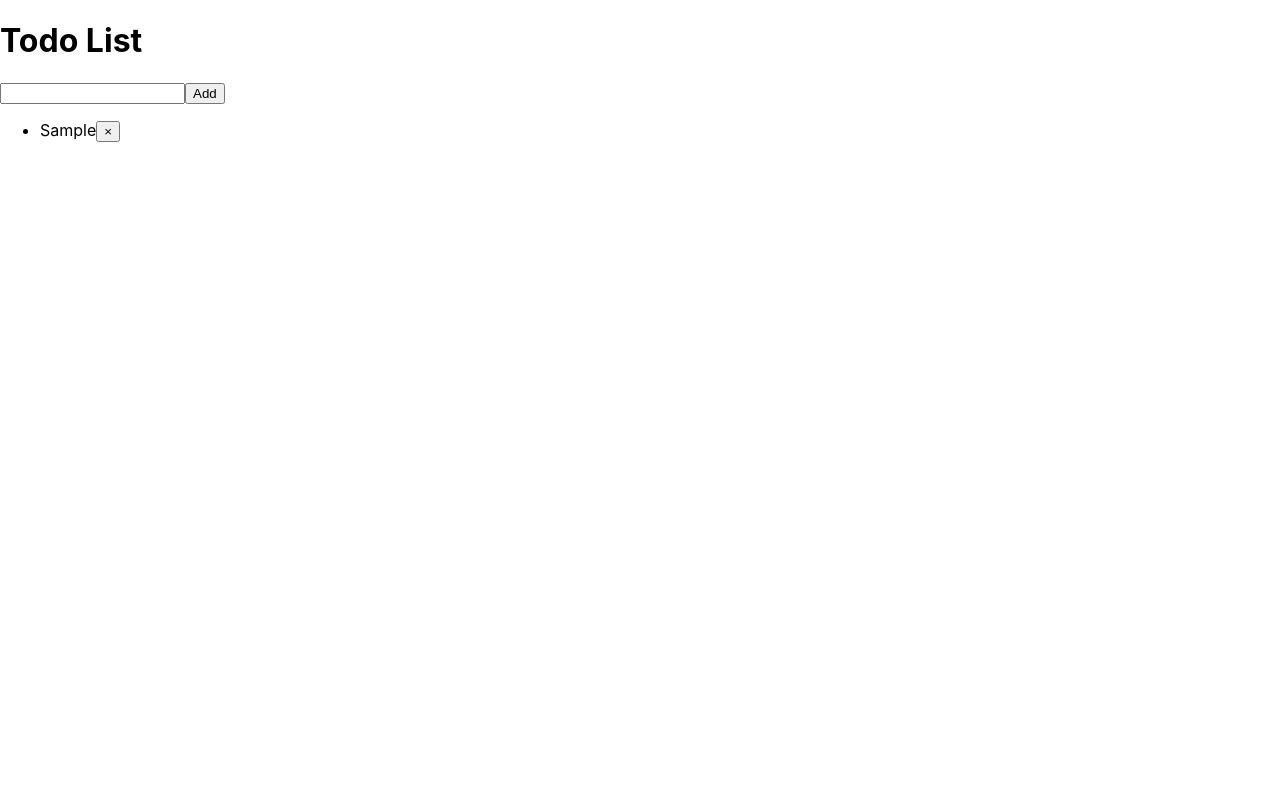
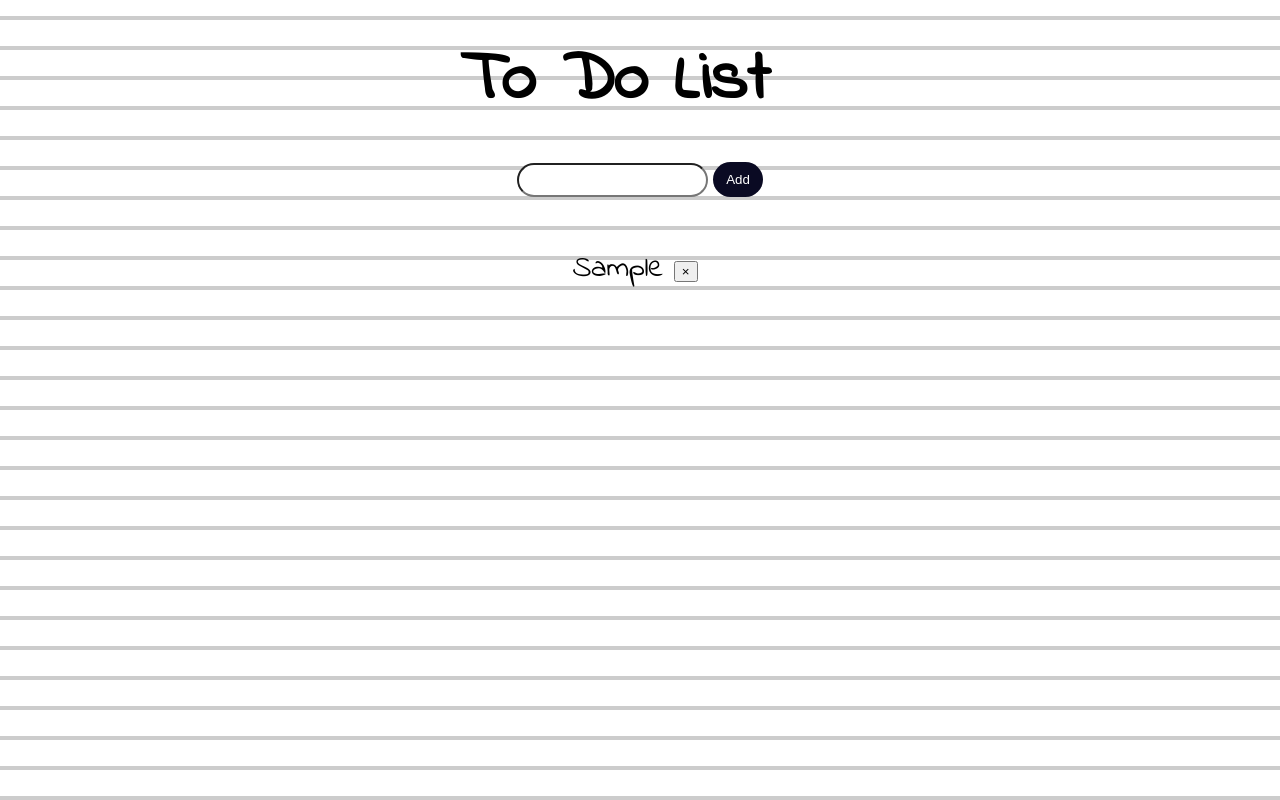
Before and after one commit to ClairePasquiou/TodoApp, a React (Create React App) app: page / in a window 1280 px wide. Both pictures are taken after typing "Sample" into the empty fields and a click on the button "Add". Built offline with nearby package versions, Linux system fonts and the light colour scheme.

Commit message:
Minor CSS added, Google font added, Textbook style background added

```diff
--- a/public/index.html
+++ b/public/index.html
@@ -24,6 +24,9 @@
       work correctly both with client-side routing and a non-root public URL.
       Learn how to configure a non-root public URL by running `npm run build`.
     -->
+    <link rel="preconnect" href="https://fonts.googleapis.com">
+<link rel="preconnect" href="https://fonts.gstatic.com" crossorigin>
+<link href="https://fonts.googleapis.com/css2?family=Indie+Flower&display=swap" rel="stylesheet">
     <title>React App</title>
   </head>
   <body>
--- a/src/App.css
+++ b/src/App.css
@@ -1,38 +1,70 @@
-.App {
-  text-align: center;
+body {
+  font-family: "Indie Flower", cursive;
+  height: 100vh;
+  background: repeating-linear-gradient(
+    0deg,
+    #ccc,
+    #ccc 4px,
+    white 4px,
+    white 30px
+  );
 }
 
-.App-logo {
-  height: 40vmin;
-  pointer-events: none;
+h1 {
+  display: flex;
+  margin: auto;
+  align-items: center;
+  justify-content: center;
+  padding-top: 30px;
+  padding-right: 50px;
+  font-size: 70px;
 }
 
-@media (prefers-reduced-motion: no-preference) {
-  .App-logo {
-    animation: App-logo-spin infinite 20s linear;
+ul {
+  list-style-type: none;
+}
+
+.Add {
+  margin-left: 5px;
+  background-color: #0a0a23;
+  color: #fff;
+  border: none;
+  border-radius: 20px;
+  padding: 10px;
+  width: 50px;
+}
+
+.Add:hover {
+  background-color: #002ead;
+  transition: 0.7s;
+}
+
+.Delete {
+  margin-left: 10px;
+}
+.Elements {
+  display: flex;
+  align-items: center;
+  justify-content: center;
+  padding-right: 50px;
+  font-size: 30px;
+}
+.Input {
+  height: 20px;
+  border-radius: 20px;
+  padding: 5px;
+}
+
+.List {
+  display: flex;
+  align-items: center;
+  justify-content: center;
+  padding-top: 30px;
+  padding-bottom: 20px;
+}
+
+@media only screen and (min-device-width: 320px) and (max-device-width: 480px) and (-webkit-min-device-pixel-ratio: 2) {
+  body {
+    color: red;
   }
 }
-
-.App-header {
-  background-color: #282c34;
-  min-height: 100vh;
-  display: flex;
-  flex-direction: column;
-  align-items: center;
-  justify-content: center;
-  font-size: calc(10px + 2vmin);
-  color: white;
-}
-
-.App-link {
-  color: #61dafb;
-}
-
-@keyframes App-logo-spin {
-  from {
-    transform: rotate(0deg);
-  }
-  to {
-    transform: rotate(360deg);
-  }
-}
--- a/src/App.js
+++ b/src/App.js
@@ -1,4 +1,5 @@
 import React, { useState } from "react";
+import "./App.css";
 
 export default function App() {
   let [list, setList] = useState([]);
@@ -21,22 +22,36 @@ export default function App() {
   };
 
   return (
+    <div className="App">
+      <h1>To Do List</h1>
+
       <div>
-      <h1>Todo List</h1>
+        <div className="List">
           <input
+            className="Input"
             type="text"
             value={input}
             onChange={(e) => setInput(e.target.value)}
           />
-      <button onClick={() => addTodo(input)}>Add</button>
+
+          <button className="Add" onClick={() => addTodo(input)}>
+            Add
+          </button>
+        </div>
+
+        <div className="Elements">
           <ul>
             {list.map((todo) => (
               <li key={todo.id}>
                 {todo.todo}
-            <button onClick={() => deleteTodo(todo.id)}>&times;</button>
+                <button className="Delete" onClick={() => deleteTodo(todo.id)}>
+                  &times;
+                </button>
               </li>
             ))}
           </ul>
         </div>
+      </div>
+    </div>
   );
 }
```
Lines whose indentation alone changed are shown as unchanged.
